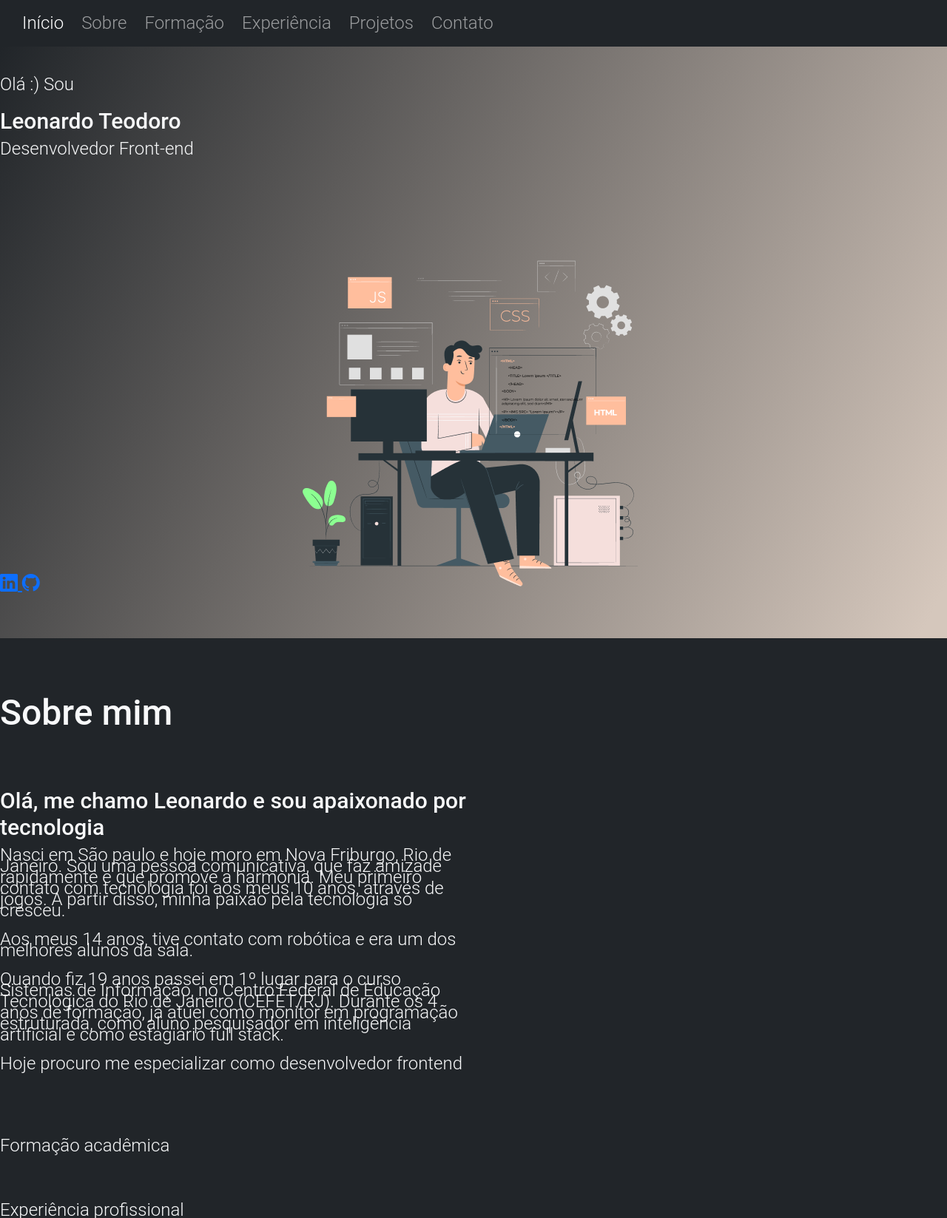
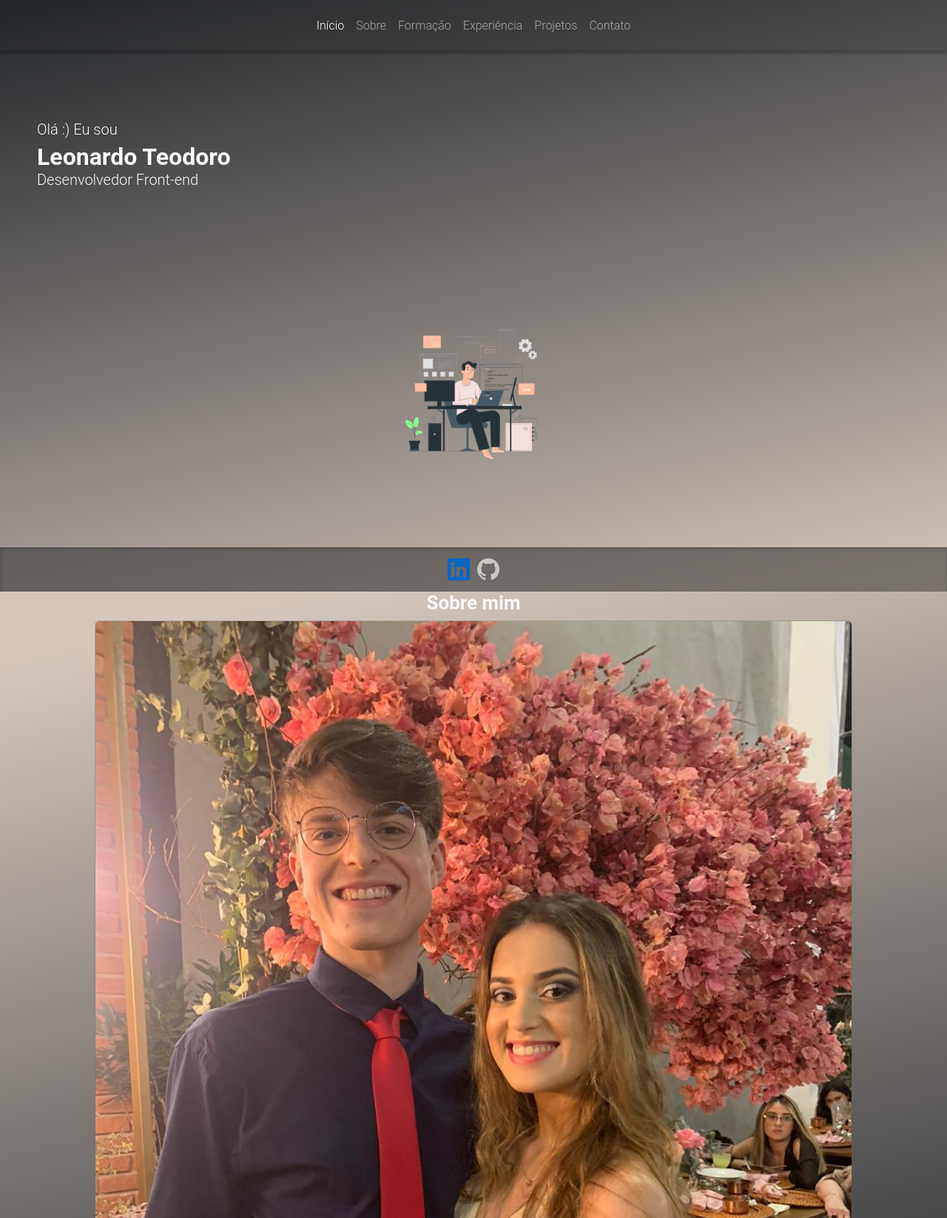
Before and after one commit to Leonardo-teodoro/portfolio, a website built with Vite: page src/index.html in a window 1280 px wide. Shown: the top 1647 px of the page at 74% size. Built offline with nearby package versions, Linux system fonts and the light colour scheme.

Commit message:
update: change about me section

```diff
--- a/src/index.html
+++ b/src/index.html
@@ -11,8 +11,10 @@
   </head>
   <body class="text-light bg-dark">
     <!-- Navbar -->
-    <nav class="navbar navbar-expand-lg navbar-dark bg-dark sticky-top">
-      <div class="container-fluid">
+    <nav class="navbar navbar-expand-lg navbar-dark fixed-top">
+      <div
+        class="container-fluid flex-md-column flex-lg-column justify-content-end"
+      >
         <button
           class="navbar-toggler"
           type="button"
@@ -35,15 +37,13 @@
               >
             </li>
             <li class="nav-item">
-              <a class="nav-link" href="#about-section">Sobre</a>
+              <a class="nav-link" href="/">Sobre</a>
             </li>
             <li class="nav-item">
-              <a class="nav-link" href="#education-section">Formação</a>
+              <a class="nav-link" href="/">Formação</a>
             </li>
             <li class="nav-item">
-              <a class="nav-link" href="#professional-xp-section"
-                >Experiência</a
-              >
+              <a class="nav-link" href="/">Experiência</a>
             </li>
             <li class="nav-item">
               <a class="nav-link" href="/projects">Projetos</a>
@@ -58,7 +58,9 @@
     <!-- Navbar -->
     <main id="content"></main>
     <!-- Footer -->
-    <footer class="flex-row sticky-bottom">
+    <footer
+      class="d-flex flex-row fixed-bottom justify-content-center align-items-center"
+    >
       <a
         href="https://www.linkedin.com/in/leonardoteodoro-web/"
         target="_blank"
--- a/src/pages/home.html
+++ b/src/pages/home.html
@@ -1,9 +1,8 @@
 <!-- First-section -->
-<div>
-  <section id="first-section" class="d-flex flex-column justify-content-around">
-    <div class="flex-row">
-      <p>Olá :) Sou</p>
-      <h5>Leonardo Teodoro</h5>
+<section id="first-section" class="d-flex flex-column justify-content-evenly">
+  <div class="d-flex flex-column gap-2">
+    <p>Olá :) Eu sou</p>
+    <span class="greetings-name">Leonardo Teodoro</span>
     <p>Desenvolvedor Front-end</p>
   </div>
   <div class="d-flex flex-row col-12 justify-content-center">
@@ -13,52 +12,80 @@
     />
   </div>
 </section>
-</div>
 <!-- First-section -->
 
 <!-- About -->
-<div class="d-flex flex-column">
-  <section id="about-section" class="">
-    <div class="col-6">
-      <h2 class="my-4 py-4">Sobre mim</h2>
-      <h5>Olá, me chamo Leonardo e sou apaixonado por tecnologia</h5>
-      <p>
-        Nasci em São paulo e hoje moro em Nova Friburgo, Rio de Janeiro. Sou uma
-        pessoa comunicativa, que faz amizade rapidamente e que promove a
+<section
+  id="about-section"
+  class="d-flex flex-column justify-content-evenly align-items-center"
+>
+  <h5>Sobre mim</h5>
+
+  <div class="row row-cols-1 row-cols-md-2 g-4">
+    <div class="col">
+      <div class="card">
+        <img
+          src="../images/foto-leonardo-teodoro.jpeg"
+          class="card-img-top"
+          alt="Foto do autor"
+        />
+        <div class="card-body">
+          <h5 class="card-title">Nova Friburgo, Rio de Janeiro</h5>
+          <p class="card-text">
+            Olá, me chamo Leonardo e sou apaixonado por tecnologia.
+          </p>
+          <p class="card-text">
+            Nasci em São paulo e hoje moro em Nova Friburgo, Rio de Janeiro. Sou
+            uma pessoa comunicativa, que faz amizade rapidamente e que promove a
             harmonia. Meu primeiro contato com tecnologia foi aos meus 10 anos,
             através de jogos. A partir disso, minha paixão pela tecnologia só
             cresceu.
           </p>
-      <p>
-        Aos meus 14 anos, tive contato com robótica e era um dos melhores alunos
-        da sala.
+          <p class="card-text">
+            Aos meus 14 anos, tive contato com robótica e era um dos melhores
+            alunos da sala.
           </p>
-
-      <p>
+          <p class="card-text">
             Quando fiz 19 anos passei em 1º lugar para o curso Sistemas de
-        Informação, no Centro Federal de Educação Tecnológica do Rio de Janeiro
-        (CEFET/RJ). Durante os 4 anos de formação, já atuei como monitor em
-        programação estruturada, como aluno pesquisador em inteligência
-        artificial e como estagiário full stack.
+            Informação, no Centro Federal de Educação Tecnológica do Rio de
+            Janeiro (CEFET/RJ), campus de Nova Friburgo. Durante os 4 anos de
+            formação, já atuei como monitor em programação estruturada em C,
+            como aluno pesquisador em inteligência artificial, utilizando Python
+            e como estagiário full stack, desenvolvendo com o framework Ruby on
+            Rails.
           </p>
-
-      <p>Hoje procuro me especializar como desenvolvedor frontend</p>
+          <p class="card-text">
+            Hoje procuro me especializar como Desenvolvedor Front-end.
+          </p>
         </div>
-    <div class="transparent-card mx-3 my-3"></div>
+      </div>
+    </div>
+  </div>
 </section>
-</div>
 <!-- About -->
 
 <!-- Education -->
 <div class="my-5">
-  <section class="education-section">Formação acadêmica</section>
+  <section
+    id="education-section"
+    class="d-flex flex-column justify-content-around"
+  >
+    <div class="flex-row">
+      <h5>Formação acadêmica</h5>
+    </div>
+  </section>
 </div>
 
 <!-- Education -->
 
 <!-- Professional-xp -->
 <div class="my-5">
-  <section class="professional-xp-section">Experiência profissional</section>
+  <section
+    id="professional-xp-section"
+    class="d-flex flex-column justify-content-around"
+  >
+    <div class="flex-row">Experiência profissional</div>
+  </section>
 </div>
 
 <!-- Professional-xp -->
--- a/src/scss/styles.scss
+++ b/src/scss/styles.scss
@@ -10,16 +10,87 @@ $light-coral: #ef6f6c;
   font-family: "Roboto";
   font-style: normal;
   font-weight: 300;
-  font-size: 24px;
+  font-size: 16px;
   line-height: 15px;
 }
 
+nav {
+  background: rgba(44, 44, 44, 0.2);
+  box-shadow: 0px 4px 4px rgba(0, 0, 0, 0.25);
+  backdrop-filter: blur(2px);
+  height: 68px;
+}
+main {
+  height: 100vh;
+  width: 100vw;
+  h5 {
+    font-weight: 600;
+    font-size: 26px;
+  }
+}
+section {
+  .greetings-name {
+    font-size: 32px !important;
+    font-weight: 700;
+    margin-bottom: 8px;
+  }
+}
+footer {
+  background: rgba(44, 44, 44, 0.53);
+  box-shadow: inset 0px 2px 4px rgba(0, 0, 0, 0.25);
+  backdrop-filter: blur(2px);
+  height: 60px;
+  :nth-child(2) {
+    padding-left: 10px;
+  }
+  i {
+    font-size: 30px;
+  }
+  .bi-linkedin {
+    color: #0a66c3;
+  }
+  .bi-github {
+    color: #c7c7c7;
+  }
+}
+
 #first-section {
+  height: 100vh;
+  width: 100vw;
+  padding: 0 50px 0 50px;
+
   background: linear-gradient(
-    116.87deg,
+    167.95deg,
     rgba(213, 199, 188, 0) 0%,
-    #d5c7bc 97.77%
+    #d5c7bc 100%
   );
-  width: 100vw;
-  height: 100vh;
+
+  p {
+    font-size: 20px;
+    margin-bottom: 14px;
+  }
+
+  img {
+    width: 200px;
+    height: 200px;
+  }
 }
+
+#about-section {
+  height: 150vh;
+  background: linear-gradient(
+    167.24deg,
+    #d5c7bc 6.47%,
+    rgba(213, 199, 188, 0) 95.68%
+  );
+  .card {
+    width: 80vw;
+    background: rgba(217, 217, 217, 0.16);
+    overflow: auto;
+  }
+  .card-text {
+    font-weight: 400;
+    font-size: 16px;
+    line-height: 20px;
+  }
+}
```
Also changed, not shown: src/images/foto-leonardo-teodoro.jpeg (added). Lines whose indentation alone changed are shown as unchanged.
